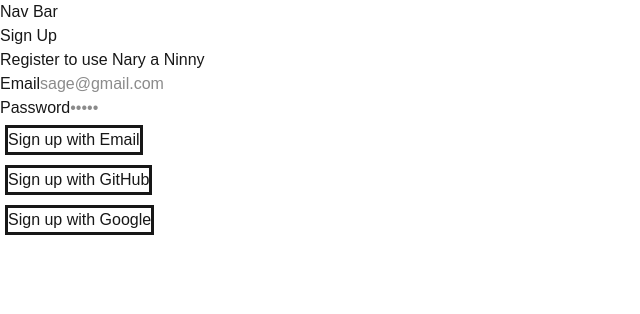
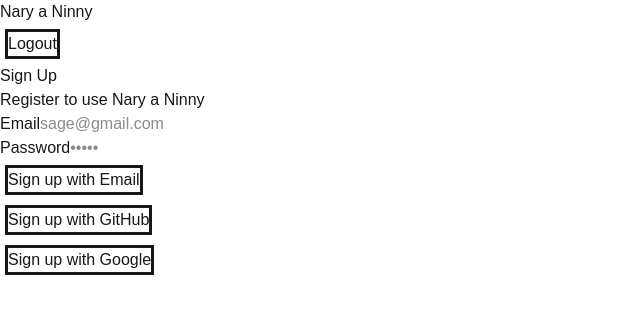
Before and after one commit to roshumba/nary-a-ninny, a Next.js app: page /signup in a window 1280 px wide. Shown: the top 314 px of the page, without its empty margins (0-640 px from the left). Built offline with nearby package versions, Linux system fonts and the light colour scheme; no server answers.

Commit message:
feat(signout): add signout button

```diff
--- /dev/null
+++ b/app/lib/logout.ts
@@ -0,0 +1,7 @@
+'use server';
+
+import { signOut } from '@/auth';
+
+export async function logout() {
+  await signOut({ redirectTo: '/' });
+}
--- a/app/signup/page.tsx
+++ b/app/signup/page.tsx
@@ -1,4 +1,5 @@
 'use client';
+
 import { Button } from '../ui/button';
 import { useActionState } from 'react';
 import { signUpWithCredentials, type SignUpState } from '../lib/signup-actions';
--- a/app/signup/role/page.tsx
+++ b/app/signup/role/page.tsx
@@ -1,12 +1,19 @@
-'use client'
-import { Button } from "@/app/ui/button";
-import { useActionState } from "react";
-import { selectUserRole, type RoleSelectionState } from "@/app/lib/signup-actions";
+'use client';
 
-const initialState: RoleSelectionState = {}
+import { Button } from '@/app/ui/button';
+import { useActionState } from 'react';
+import {
+  selectUserRole,
+  type RoleSelectionState,
+} from '@/app/lib/signup-actions';
+
+const initialState: RoleSelectionState = {};
 
 export default function Lecture() {
-  const [state, formAction, isPending] = useActionState(selectUserRole, initialState);
+  const [state, formAction, isPending] = useActionState(
+    selectUserRole,
+    initialState,
+  );
   return (
     <>
       <form action={formAction}>
@@ -15,12 +22,16 @@
         </span>
         <div>
           <select name='role'>
-            <option value= '' disabled>Select a role</option>
+            <option value='' disabled>
+              Select a role
+            </option>
             <option>Student</option>
             <option>Instructor</option>
           </select>
         </div>
-        {state.error && <p style={{color: 'red'}}>Error selecting role. Try again.</p>}
+        {state.error && (
+          <p style={{ color: 'red' }}>Error selecting role. Try again.</p>
+        )}
         <Button type='submit'>{isPending ? 'Submitting...' : 'Submit'}</Button>
       </form>
     </>
--- a/app/ui/nav-bar.tsx
+++ b/app/ui/nav-bar.tsx
@@ -1,7 +1,13 @@
+import { Button } from "./button";
+import { logout } from "../lib/logout";
+
 export default function NavBar() {
   return (
     <div>
-      <h1> Nav Bar</h1>
+      <h1> Nary a Ninny</h1>
+      <div>
+        <Button onClick={logout}>Logout</Button>
+      </div>
     </div>
   );
 }
```
